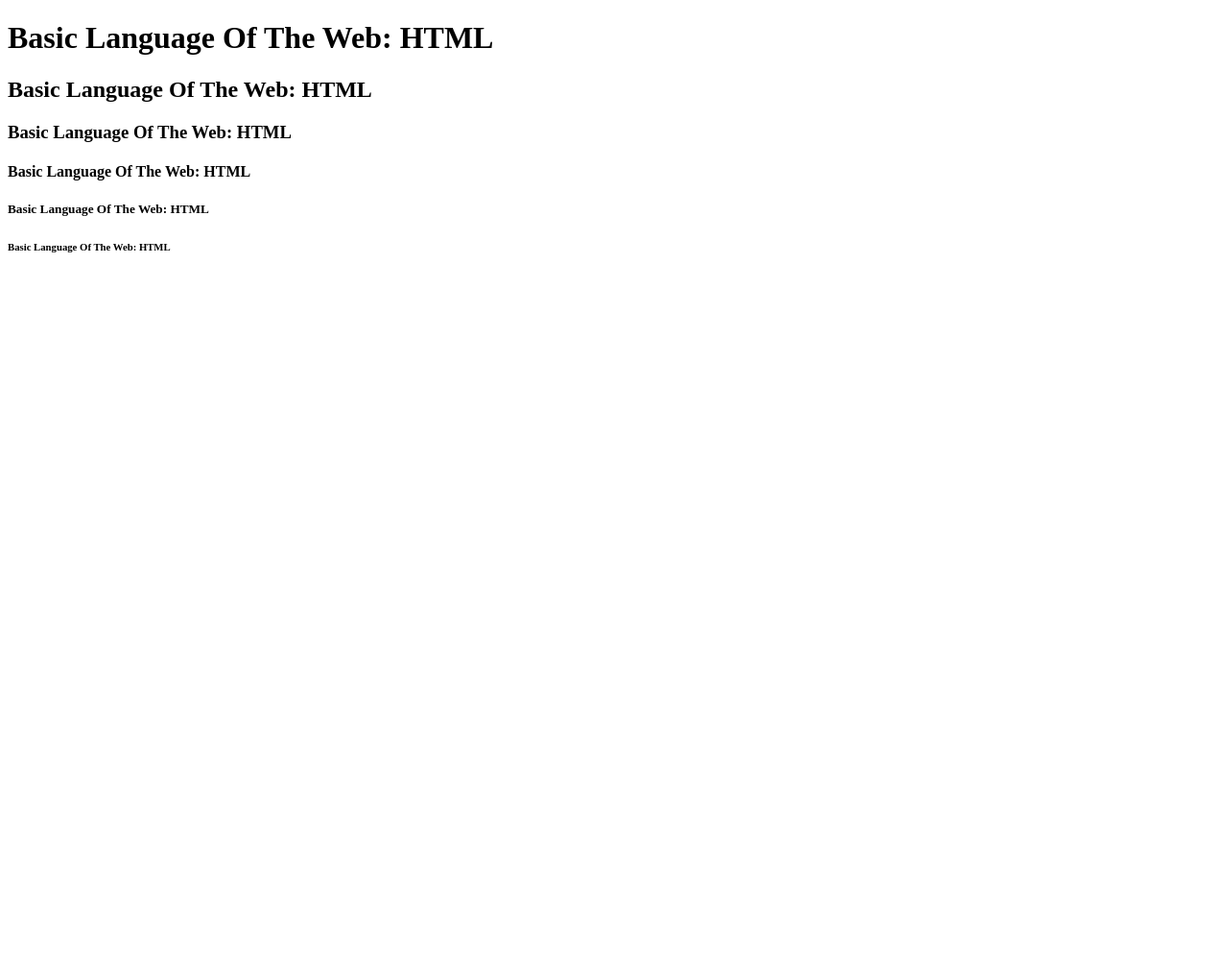
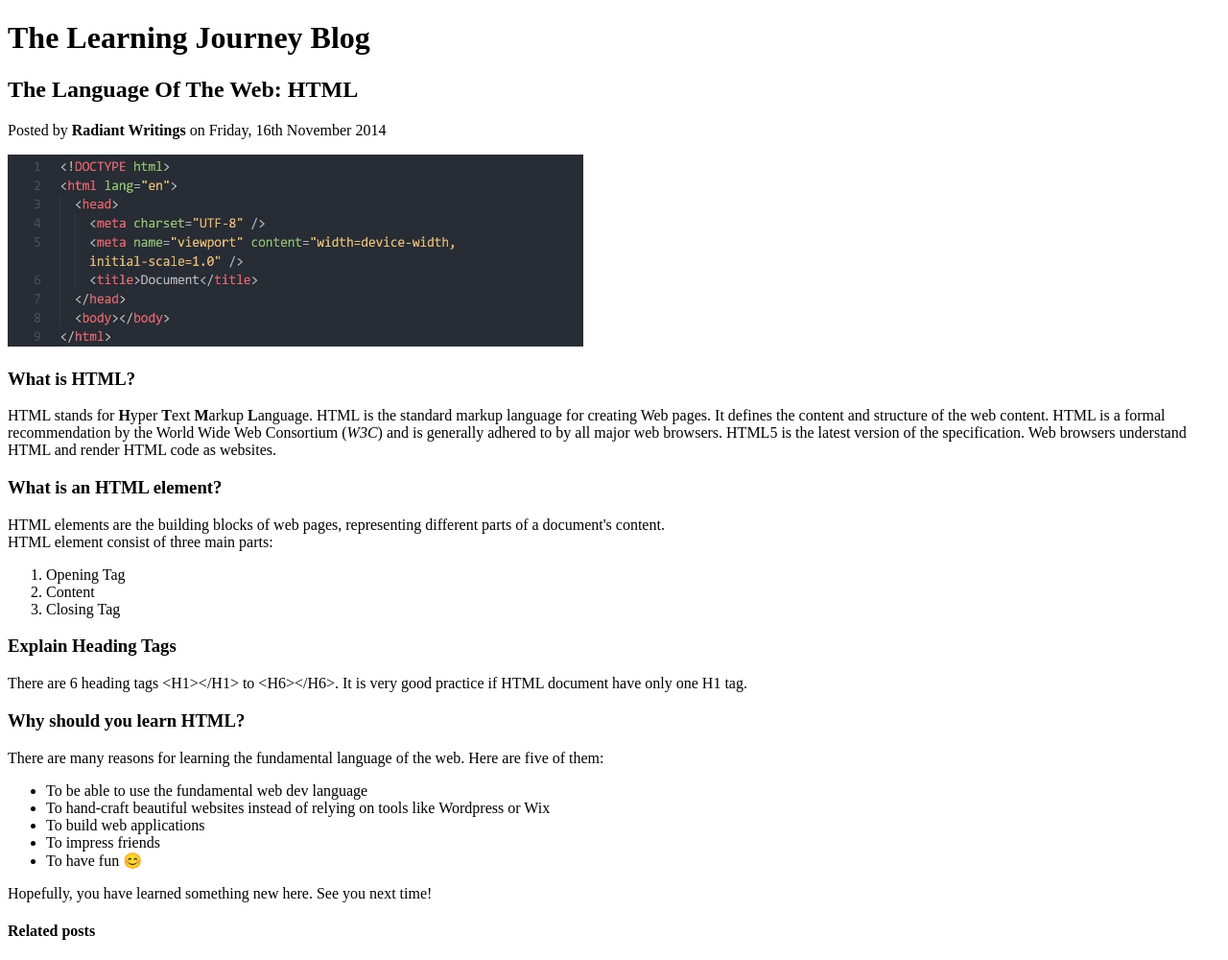
Before and after one commit to anaghakarurkar/HTML_CSS_Course, a plain HTML site: page html-fundamentals/index.html in a window 1280 px wide. Shown: the whole page at 96% size. Before the commit the page ends 800 px from the top, so only its background shows below. Drawn offline with Linux system fonts and the light colour scheme.

Commit message:
Practising html tags to create a blog

```diff
--- a/html-fundamentals/index.html
+++ b/html-fundamentals/index.html
@@ -4,11 +4,50 @@
     <title>HTML Fundamentals</title>
   </head>
   <body>
+    <!--
     <h1>Basic Language Of The Web: HTML</h1>
     <h2>Basic Language Of The Web: HTML</h2>
     <h3>Basic Language Of The Web: HTML</h3>
     <h4>Basic Language Of The Web: HTML</h4>
     <h5>Basic Language Of The Web: HTML</h5>
     <h6>Basic Language Of The Web: HTML</h6>
+    -->
+    <h1>The Learning Journey Blog</h1>
+    <h2>The Language Of The Web: HTML</h2>
+    <p>Posted by <strong>Radiant Writings</strong> on Friday, 16th November 2014</p>
+    <img src="images/code.jpg" alt="HTML Code Image" width="600" height="200" />
+    <h3>What is HTML?</h3>
+    <p>
+      HTML stands for <strong>H</strong>yper <strong>T</strong>ext <strong>M</strong>arkup <strong>L</strong>anguage. HTML is the standard markup
+      language for creating Web pages. It defines the content and structure of
+      the web content. HTML is a formal recommendation by the World Wide Web
+      Consortium (<em>W3C</em>) and is generally adhered to by all major web browsers.
+      HTML5 is the latest version of the specification.  Web browsers understand HTML and render HTML code as websites.
+    </p>
+    <h3>What is an HTML element?</h3>
+    <p>HTML elements are the building blocks of web pages, representing different parts of a document's content. <br>
+      HTML element consist of three main parts:
+      <ol>
+        <li>Opening Tag</li>
+        <li>Content</li>
+        <li>Closing Tag</li>
+      </ol>
+    </p>
+    <h3>Explain Heading Tags</h3>
+    <p>There are 6 heading tags
+      &lt;H1&gt;&lt;/H1&gt; to &lt;H6&gt;&lt;/H6&gt;. It is very good practice if HTML document have only one H1 tag. </p>
+      <h3>Why should you learn HTML?</h3>
+      <p>There are many reasons for learning the fundamental language of the web.  Here are five of them:</p>
+        <ul>
+          <li>To be able to use the fundamental web dev language </li>
+          <li>To hand-craft beautiful websites instead of relying on tools like Wordpress or Wix</li>
+          <li>To build web applications</li>
+          <li>To impress friends</li>
+          <li>To have fun 😊</li>
+        </ul>
+        <p>
+        Hopefully, you have learned something new here.  See you next time!
+        </p>
+      <h4>Related posts</h4>
   </body>
 </html>
```
Also changed, not shown: html-fundamentals/images/code.jpg (added).
